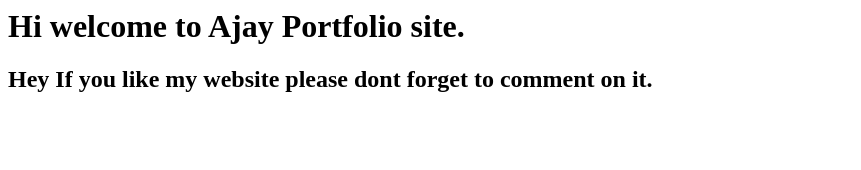
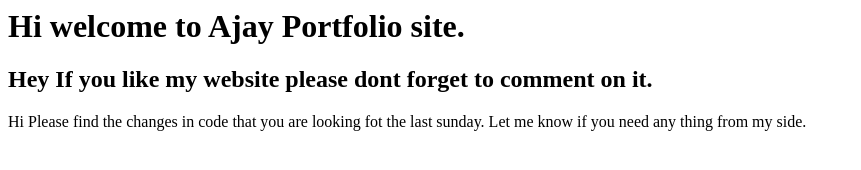
Before and after one commit to Ajaykumar8452/CentralGit, a plain HTML site: page index.html in a window 1280 px wide. Shown: the whole page, without its empty margins (0-861 px from the left). Drawn offline with Linux system fonts and the light colour scheme.

Commit message:
Added paragraph tag

```diff
--- a/index.html
+++ b/index.html
@@ -9,5 +9,7 @@
 	<body>
 		<h1>Hi welcome to Ajay Portfolio site.</h1>
 		<h2>Hey If you like my website please dont forget to comment on it.</h2>
+
+		<p>Hi Please find the changes in code that you are looking fot the last sunday. Let me know if you need any thing from my side.</p>
 	</body>
 </html>
```
